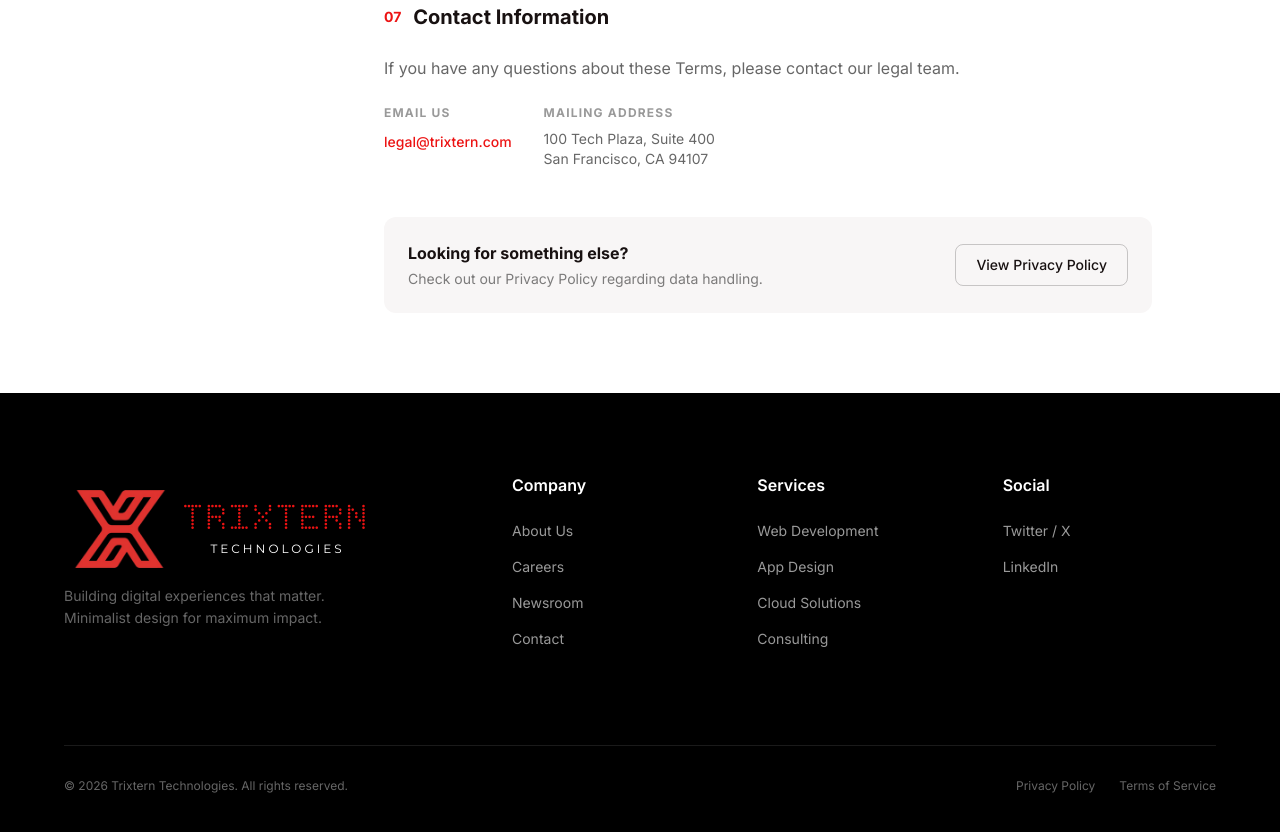
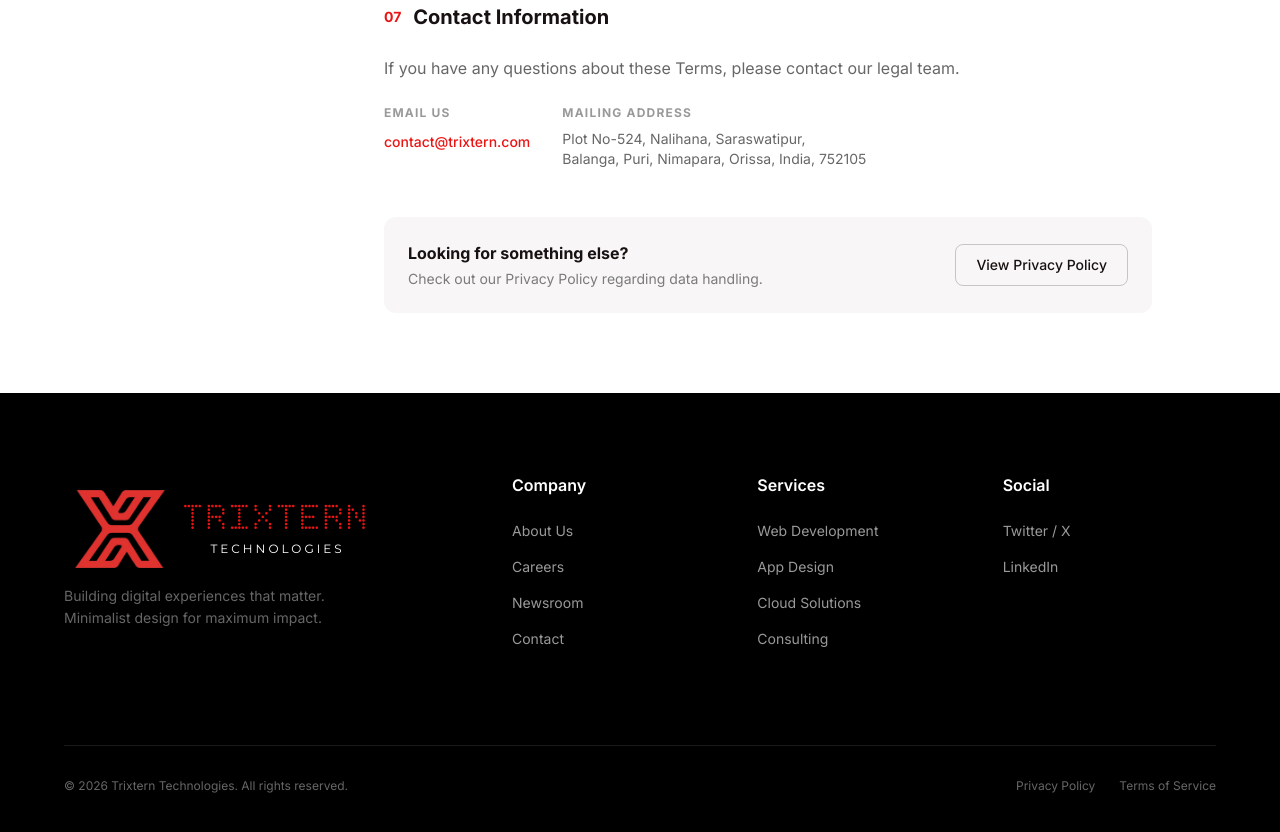
Before and after one commit to lanzkrish/trixtern-site, a Next.js app: page /terms in a window 1280 px wide. Shown: the part 2160-2992 px from the top of the page. Built offline with nearby package versions, Linux system fonts and the light colour scheme.

Commit message:
docs: Update contact email addresses and mailing address on the privacy policy and terms pages.

```diff
--- a/src/app/privacy-policy/page.tsx
+++ b/src/app/privacy-policy/page.tsx
@@ -68,7 +68,7 @@ export default function PrivacyPolicyPage() {
         <span className="text-[#ec1313] text-xl md:text-2xl">✉</span>
         <div>
           <h3 className="font-bold mb-1 text-sm md:text-base">Email Privacy Team</h3>
-          <a href="mailto:privacy@trixtern.com" className="text-[#ec1313] text-xs md:text-sm font-medium hover:underline">privacy@trixtern.com</a>
+          <a href="mailto:privacy@trixtern.com" className="text-[#ec1313] text-xs md:text-sm font-medium hover:underline">contact@trixtern.com</a>
           <p className="text-xs md:text-sm text-black/40 mt-1">We typically respond within 48 hours.</p>
         </div>
       </div>
--- a/src/app/terms/page.tsx
+++ b/src/app/terms/page.tsx
@@ -110,11 +110,11 @@ export default function TermsPage() {
           <div className="flex flex-col sm:flex-row gap-6 md:gap-8 mb-8 md:mb-12">
             <div>
               <p className="text-xs uppercase tracking-widest text-black/40 font-bold mb-1.5 md:mb-2">Email Us</p>
-              <a href="mailto:legal@trixtern.com" className="text-[#ec1313] text-sm font-medium hover:underline">legal@trixtern.com</a>
+              <a href="mailto:legal@trixtern.com" className="text-[#ec1313] text-sm font-medium hover:underline">contact@trixtern.com</a>
             </div>
             <div>
               <p className="text-xs uppercase tracking-widest text-black/40 font-bold mb-1.5 md:mb-2">Mailing Address</p>
-              <p className="text-xs md:text-sm text-black/60">100 Tech Plaza, Suite 400<br />San Francisco, CA 94107</p>
+              <p className="text-xs md:text-sm text-black/60">Plot No-524, Nalihana, Saraswatipur,<br />Balanga, Puri, Nimapara, Orissa, India, 752105</p>
             </div>
           </div>
 
```
